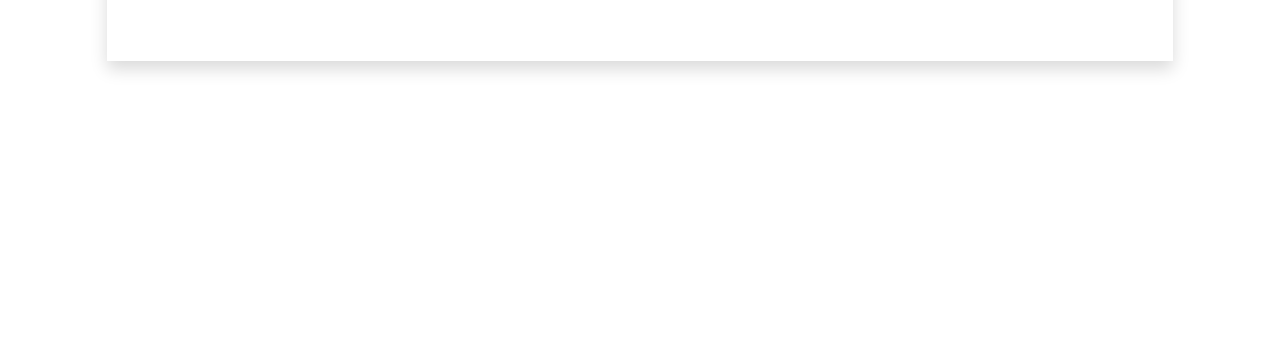
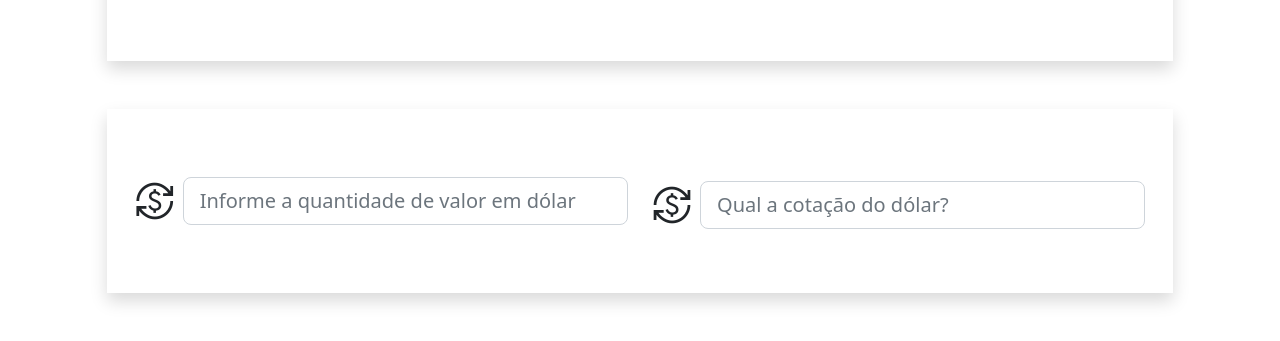
Before and after one commit to edulaboro/projeto_vue, a plain HTML site: page index.html in a window 1280 px wide. Shown: the part 695-1036 px from the top of the page. Before the commit the page ends 804 px from the top, so only its background shows below. Drawn offline with nearby package versions, Linux system fonts and the light colour scheme.

Commit message:
Iniciado funcionalidade 2

```diff
--- a/index.html
+++ b/index.html
@@ -84,6 +84,26 @@
                 </form>
             </div>
         </section>
+
+        <!-- Funcionalidade 2: Câmbio -->
+        <section class="p-3 my-5 col-md-10 shadow mx-auto">
+            <div class="container-fluid py-5 text-center">
+                <form action="">
+                    <section class="row">
+                        <!-- Dividindo duas colunas col-md-6 = metade -->
+                        <div class="col-md-6 d-flex align-items-center">
+                            <span class="material-symbols-outlined fs-1 me-2">currency_exchange</span>
+                            <input type="text" class="form-control form-control-lg" placeholder="Informe a quantidade de valor em dólar">
+                        </div>
+
+                        <div class="col-md-6 d-flex align-items-center mt-2">
+                            <span class="material-symbols-outlined fs-1 me-2">currency_exchange</span>
+                            <input type="text" class="form-control form-control-lg" placeholder="Qual a cotação do dólar? ">
+                        </div>
+                    </section>
+                </form>
+            </div>
+        </section>
     </main>
 
 <!-- Adicionando o CDN javascript do Bootstrap -->
```
